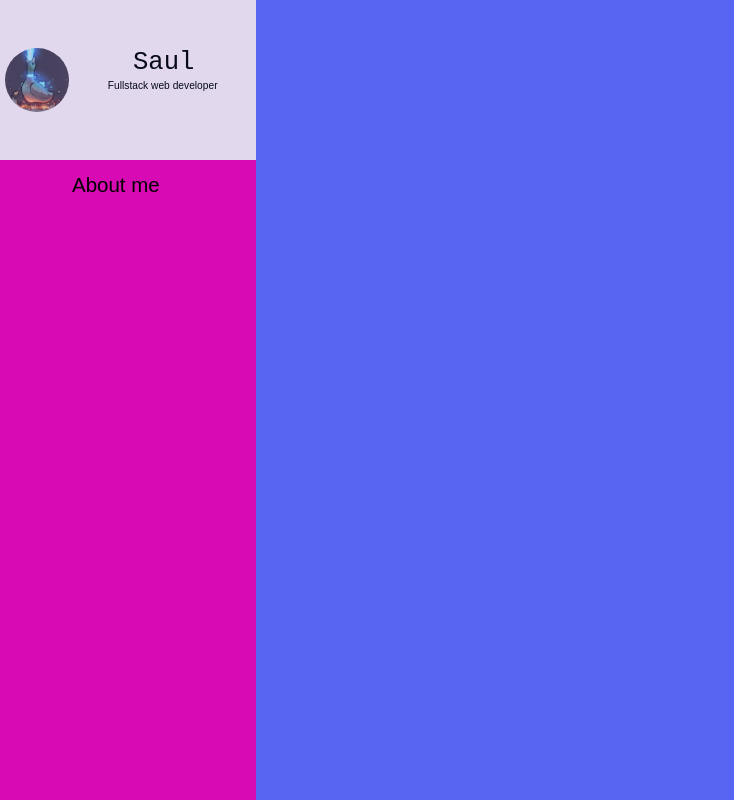
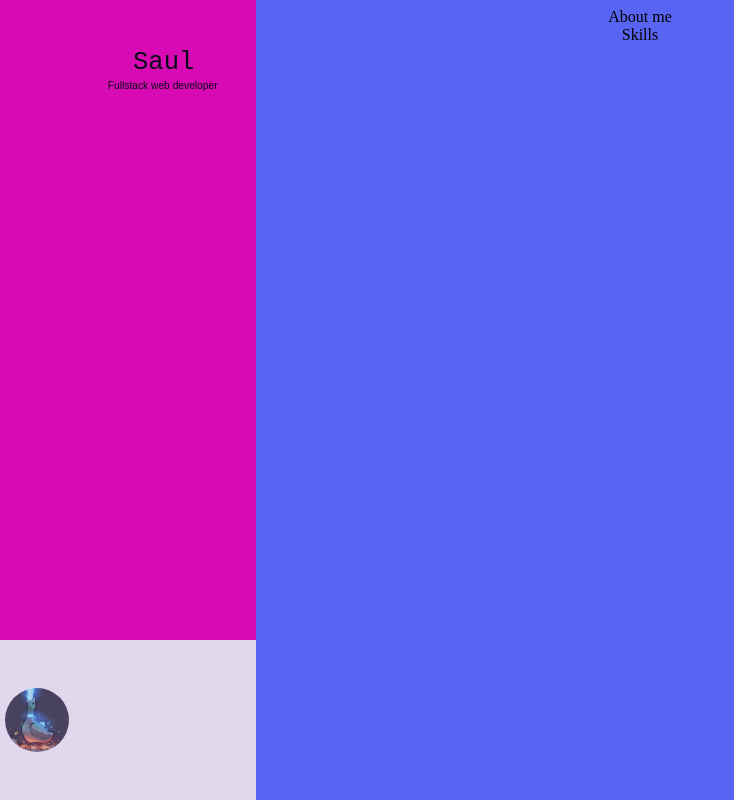
Before and after one commit to Benwep/Bio, a plain HTML site: page index.html in a window 1280 px wide. Shown: the whole page, without its empty margins (0-734 px from the left). Drawn offline with Linux system fonts and the light colour scheme.

Commit message:
FUcking relative

```diff
--- a/index.html
+++ b/index.html
@@ -21,7 +21,9 @@
                 <font id="jobName" class="font2" style="margin-left:5px;position: absolute;right:15%;"> Fullstack web developer</font>
             </div>
 
-            <font class="font4" style="justify-self:center;margin-left:5%;position: absolute; "> About me</font>
+            <div id="AboutText" class="font4" style="position: relative;justify-self:center; "> About me</font>
+            <div id="SkillsText" class="font4" style="position: relative;justify-self:center; "> Skills</font>
+
         </div>
 
     </body>
--- a/main.css
+++ b/main.css
@@ -11,6 +11,9 @@ body{
     top:0;
     height: 100%;
     opacity:0.9;
+
+    display:flex;
+    align-items: flex-end;
 }
 .secondPanel{
     background-color:#f2f2f2;
@@ -26,8 +29,11 @@ body{
 }
 @media screen
     and (width < 500px) {
-        .font4{
+        #AboutText{
             top:5%;
+        }
+        #SkillsText{
+            top:7%;
         }
         #name {
             top:1.5%;
@@ -51,8 +57,11 @@ body{
 }
 @media screen
     and (width > 500px){
-        .font4{
+        #AboutText{
             top:20%;
+        }
+        #SkillsText{
+            top:22%;
         }
         #name {
             top:6%;
@@ -106,9 +115,3 @@ body{
     font-family:sans-serif;
     font-size:0.8vw;
 }
-.font4{
-    font-family:sans-serif;
-    font-size:1.6vw;
-
-    margin:1%;
-}
```
